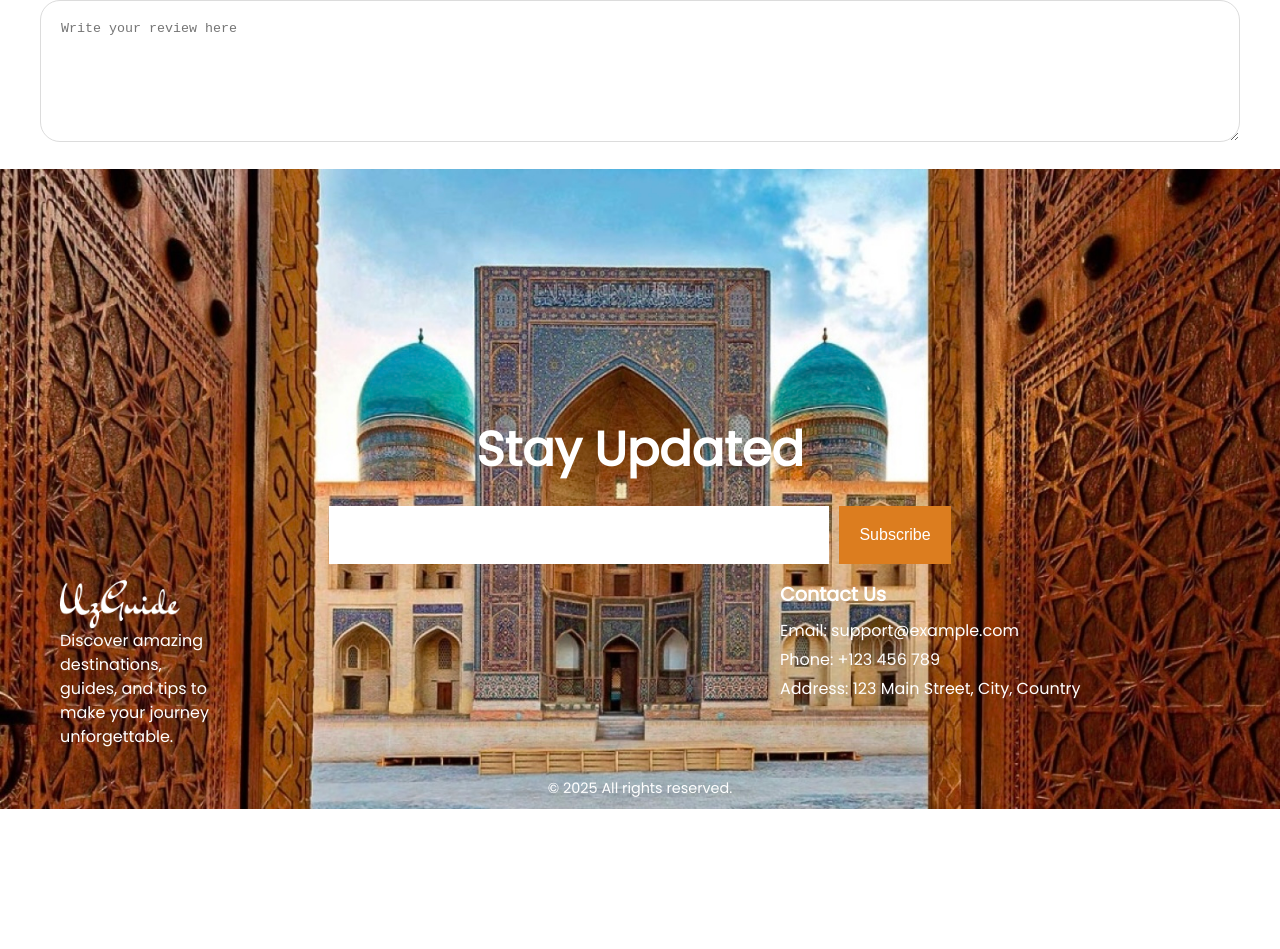
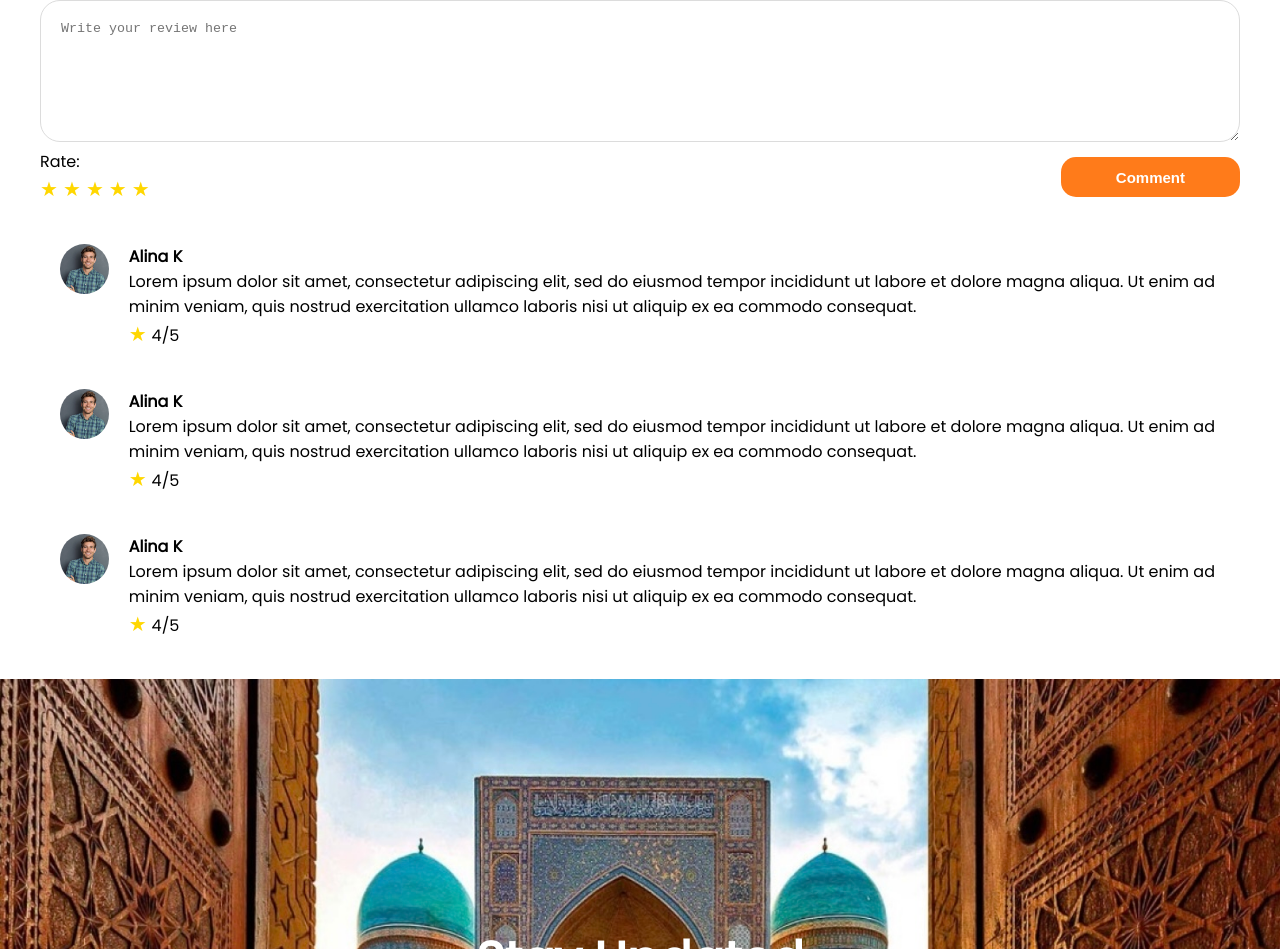
Before and after one commit to dilnurayu/guide-tour-app, a React (Vite) app: page /guides/1 in a window 1280 px wide. Shown: the part 1968-2917 px from the top of the page. Before the commit the page ends 2777 px from the top, so only its background shows below. Built offline with nearby package versions, Linux system fonts and the light colour scheme.

Commit message:
Landing Image change

```diff
--- a/src/guide/GuideReviews.css
+++ b/src/guide/GuideReviews.css
@@ -1,3 +1,7 @@
+h4 {
+  padding: 0;
+  margin: 0;
+}
 .guide-reviews {
   max-width: 1200px;
   margin: 20px auto;
@@ -11,3 +15,40 @@
   width: -webkit-fill-available;
   height: 100px;
 }
+
+.rate-comment {
+  display: flex;
+  justify-content: space-between;
+}
+.rate-comment button {
+  margin: auto 0;
+  width: fit-content;
+  height: 40px;
+  background-color: #ff7b1a;
+  color: white;
+  border: none;
+  padding: 12px 55px;
+  border-radius: 15px;
+  font-size: 15px;
+  font-weight: bold;
+  cursor: pointer;
+  transition: background 0.3s ease;
+}
+
+.rate-comment button:hover {
+  background-color: #e96a00;
+}
+.reviews-list {
+  margin-top: 20px;
+}
+.reviews-container {
+  padding: 20px;
+  display: flex;
+}
+
+.reviews-container img {
+  height: 50px;
+  width: 50px;
+  border-radius: 100%;
+  margin-right: 20px;
+}
--- a/src/guide/GuideReviews.jsx
+++ b/src/guide/GuideReviews.jsx
@@ -1,4 +1,5 @@
 import "./GuideReviews.css";
+import image from "../assets/guide-person.png";
 
 const GuideReviews = () => {
   return (
@@ -7,6 +8,69 @@ const GuideReviews = () => {
         <div className="line"></div>
         <h3>Reviews 123</h3>
         <textarea placeholder="Write your review here" />
+        <div className="rate-comment">
+          <div className="rate">
+            <p>Rate:</p>
+            <div className="rating">
+              {[...Array(5)].map((_, i) => (
+                <span key={i} className="star">
+                  &#9733;
+                </span>
+              ))}
+            </div>
+          </div>
+          <button>Comment</button>
+        </div>
+        <div className="reviews-list">
+          <div className="reviews-container">
+            <img src={image} />
+            <div>
+              <h4>Alina K</h4>
+              <p>
+                Lorem ipsum dolor sit amet, consectetur adipiscing elit, sed do
+                eiusmod tempor incididunt ut labore et dolore magna aliqua. Ut
+                enim ad minim veniam, quis nostrud exercitation ullamco laboris
+                nisi ut aliquip ex ea commodo consequat.
+              </p>
+              <span>
+                <span className="star">&#9733;</span>
+                4/5
+              </span>
+            </div>
+          </div>
+          <div className="reviews-container">
+            <img src={image} />
+            <div>
+              <h4>Alina K</h4>
+              <p>
+                Lorem ipsum dolor sit amet, consectetur adipiscing elit, sed do
+                eiusmod tempor incididunt ut labore et dolore magna aliqua. Ut
+                enim ad minim veniam, quis nostrud exercitation ullamco laboris
+                nisi ut aliquip ex ea commodo consequat.
+              </p>
+              <span>
+                <span className="star">&#9733;</span>
+                4/5
+              </span>
+            </div>
+          </div>
+          <div className="reviews-container">
+            <img src={image} />
+            <div>
+              <h4>Alina K</h4>
+              <p>
+                Lorem ipsum dolor sit amet, consectetur adipiscing elit, sed do
+                eiusmod tempor incididunt ut labore et dolore magna aliqua. Ut
+                enim ad minim veniam, quis nostrud exercitation ullamco laboris
+                nisi ut aliquip ex ea commodo consequat.
+              </p>
+              <span>
+                <span className="star">&#9733;</span>
+                4/5
+              </span>
+            </div>
+          </div>
+        </div>
       </div>
     </>
   );
```
Also changed, not shown: src/assets/LandingImage.png.
